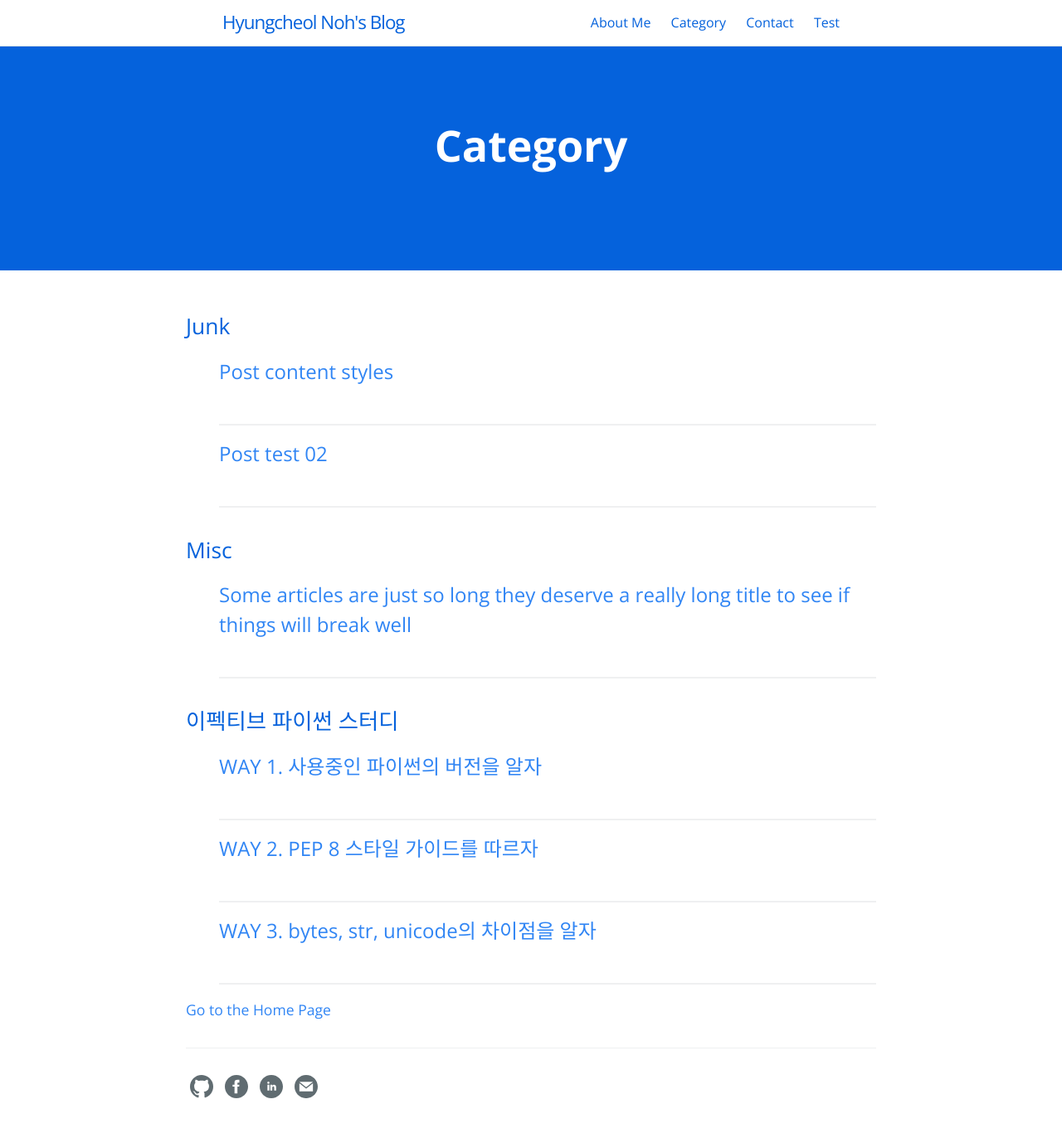
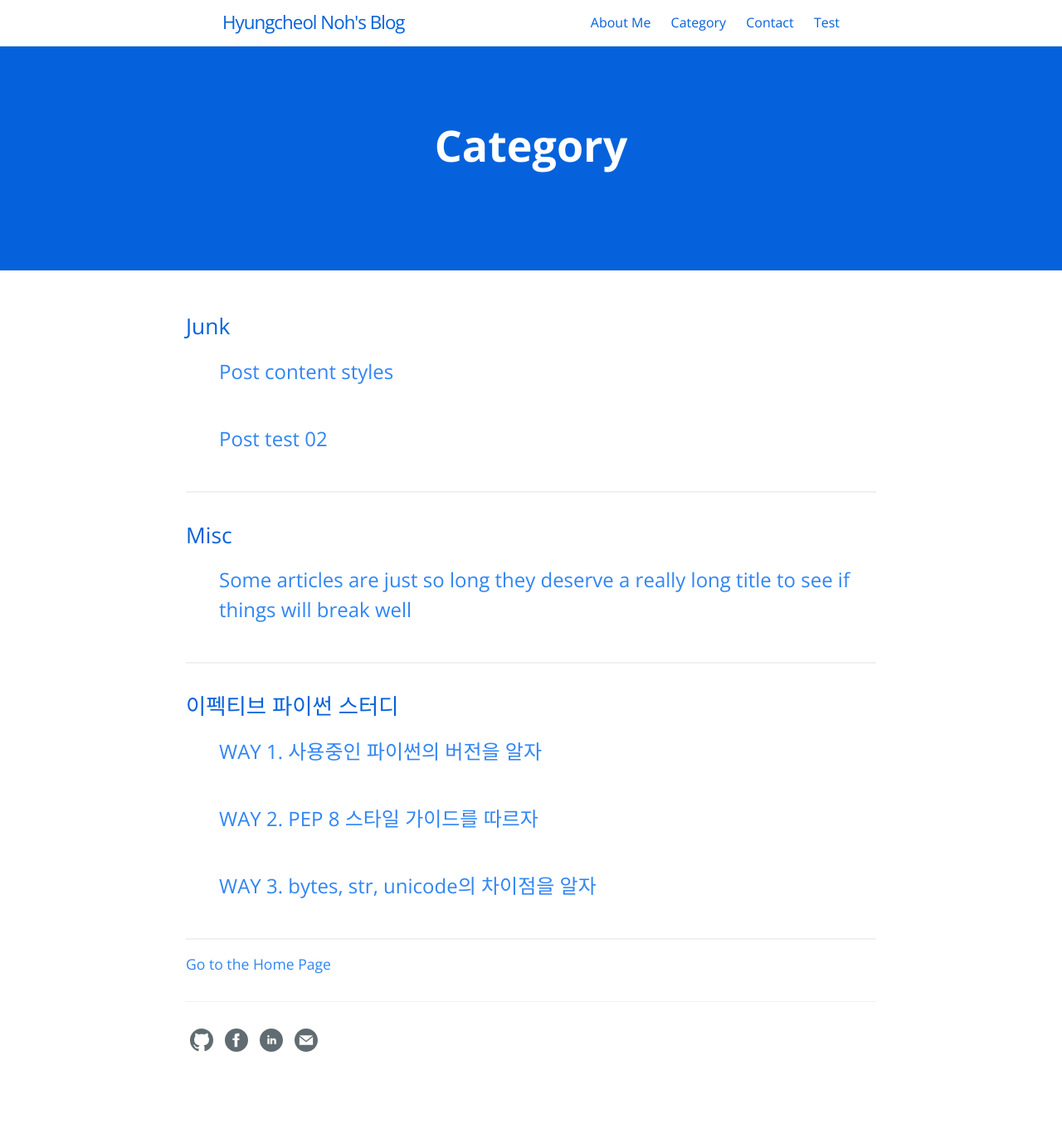
Before and after one commit to hcnoh/hcnoh.github.io, a Jekyll site: the page built from category.md, in a window 1280 px wide. Shown: the whole page at 83% size. Built offline with Jekyll 4.4.1, drawn with Linux system fonts in a browser that asks for light colours; after the commit the page ends 1322 px from its top, so only the background shows below that.

Commit message:
Update category.html

```diff
--- a/_layouts/category.html
+++ b/_layouts/category.html
@@ -20,12 +20,13 @@ layout: default
         </h2>
 
       </li>
-      <hr size="5" noshade>
+      <!--<hr size="5" noshade>-->
 
     {% endfor %}
     {% assign pages_list = nil %}
     {% assign group = nil %}
   </ul>
+  <hr size="5" noshade>
 {% endfor %}
 
 <article>
```
